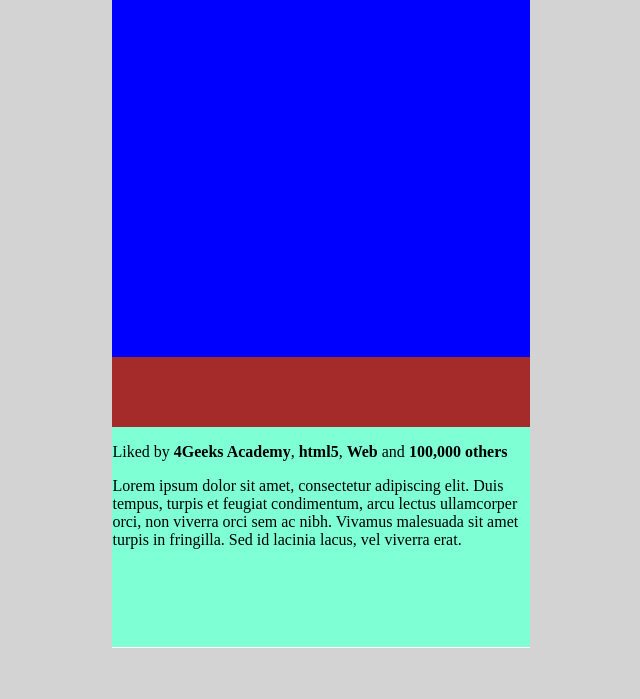
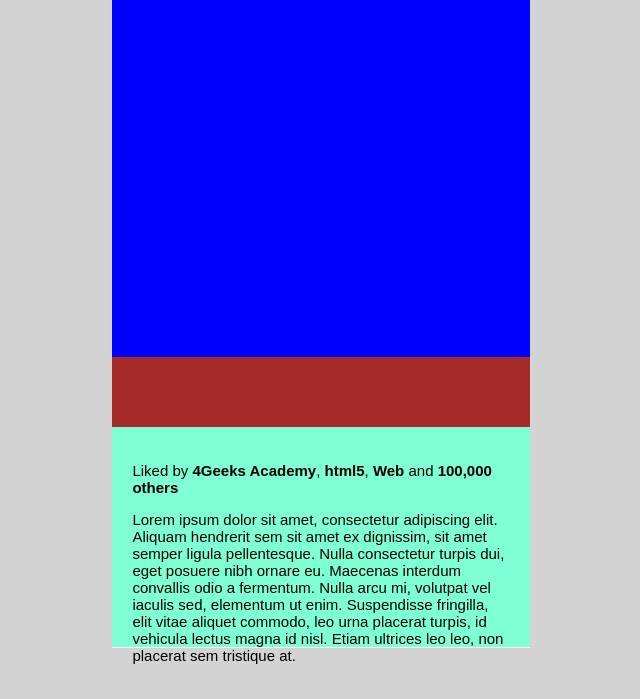
Before and after one commit to agastonsosa/01_InstagramPOST, a plain HTML site: page index.html in a window 1280 px wide. Shown: the part 110-809 px from the top of the page, without its empty margins (319-959 px from the left). Drawn offline with Linux system fonts and the light colour scheme.

Commit message:
loremfix

```diff
--- a/index.html
+++ b/index.html
@@ -16,9 +16,9 @@
 <div class="post-img"></div>
 <div class="post-footer">
     <div class="post-icons"></div>
-    <div class="post-likes"><p>Liked by <strong>4Geeks Academy</strong>, <strong>html5</strong>, <strong>Web</strong> and <strong>100,000 others</strong></p></div>
-    <div class="post-comments"><p>Lorem ipsum dolor sit amet, consectetur adipiscing elit. Duis tempus, turpis et feugiat condimentum, arcu lectus ullamcorper orci, non viverra orci sem ac nibh. Vivamus malesuada sit amet turpis in fringilla. Sed id lacinia lacus, vel viverra erat.</p></div>
+    <div class="comments"><p>Liked by <strong>4Geeks Academy</strong>, <strong>html5</strong>, <strong>Web</strong> and <strong>100,000 others</strong></p>
+    <p>Lorem ipsum dolor sit amet, consectetur adipiscing elit. Aliquam hendrerit sem sit amet ex dignissim, sit amet semper ligula pellentesque. Nulla consectetur turpis dui, eget posuere nibh ornare eu. Maecenas interdum convallis odio a fermentum. Nulla arcu mi, volutpat vel iaculis sed, elementum ut enim. Suspendisse fringilla, elit vitae aliquet commodo, leo urna placerat turpis, id vehicula lectus magna id nisl. Etiam ultrices leo leo, non placerat sem tristique at.</p></div>
 </div>
-    </div>
+</div>
 </body>
 </html>
--- a/styles.css
+++ b/styles.css
@@ -53,3 +53,8 @@ body {
     width: 100%;
     background-color: brown;
 }
+.comments {
+    font-family: Arial, Helvetica, sans-serif;
+    font-size: 15px;
+    padding: 20px;
+}
```
